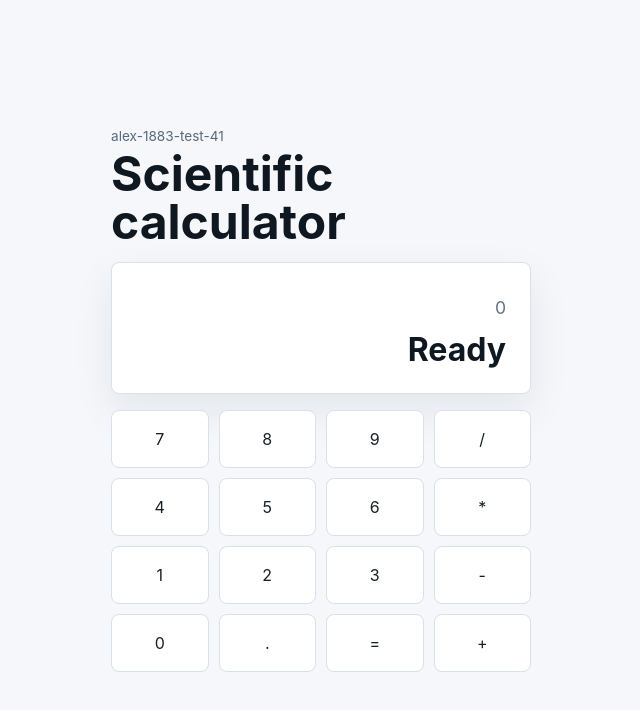
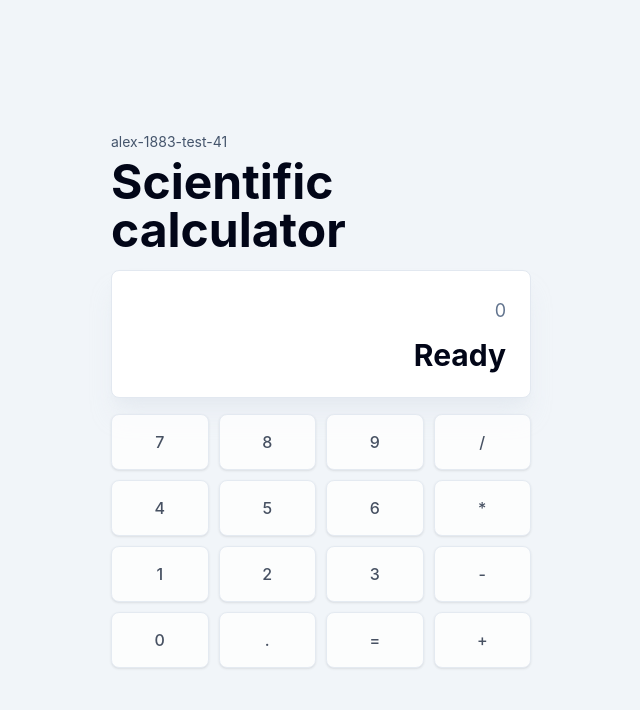
Before and after one commit to mtplayground/alex-1883-test-41, a React (Vite) app: page / in a window 1280 px wide. Shown: the top 710 px of the page, without its empty margins (319-959 px from the left). Built offline with nearby package versions, Linux system fonts and the light colour scheme.

Commit message:
feat: Configure Tailwind CSS and base styles

```diff
--- a/package.json
+++ b/package.json
@@ -13,9 +13,11 @@
     "react-dom": "^19.1.0"
   },
   "devDependencies": {
-    "@vitejs/plugin-react": "^5.0.0",
+    "@tailwindcss/vite": "^4.3.0",
     "@types/react": "^19.1.8",
     "@types/react-dom": "^19.1.6",
+    "@vitejs/plugin-react": "^5.0.0",
+    "tailwindcss": "^4.3.0",
     "typescript": "^5.8.3",
     "vite": "^7.0.0"
   }
--- a/src/App.tsx
+++ b/src/App.tsx
@@ -2,21 +2,34 @@ const previewKeys = ['7', '8', '9', '/', '4', '5', '6', '*', '1', '2', '3', '-',
 
 export default function App() {
   return (
-    <main className="app-shell" aria-labelledby="app-title">
-      <section className="calculator-shell" aria-label="Calculator application shell">
-        <header className="calculator-header">
-          <p className="eyebrow">alex-1883-test-41</p>
-          <h1 id="app-title">Scientific calculator</h1>
+    <main
+      className="flex min-h-screen items-center justify-center bg-slate-100 px-4 py-8 text-slate-950 sm:px-6"
+      aria-labelledby="app-title"
+    >
+      <section className="grid w-full max-w-[420px] gap-4" aria-label="Calculator application shell">
+        <header className="grid gap-1.5">
+          <p className="text-sm text-slate-600">alex-1883-test-41</p>
+          <h1 id="app-title" className="text-4xl font-bold tracking-normal text-slate-950 sm:text-5xl">
+            Scientific calculator
+          </h1>
         </header>
 
-        <section className="display-panel" aria-label="Calculator display">
-          <p className="expression">0</p>
-          <p className="result">Ready</p>
+        <section
+          className="grid min-h-32 content-end gap-3 rounded-lg border border-slate-200 bg-white p-6 text-right shadow-xl shadow-slate-200/70"
+          aria-label="Calculator display"
+        >
+          <p className="text-lg text-slate-500">0</p>
+          <p className="text-3xl font-bold text-slate-950">Ready</p>
         </section>
 
-        <section className="keypad-preview" aria-label="Calculator keypad preview">
+        <section className="grid grid-cols-4 gap-2.5" aria-label="Calculator keypad preview">
           {previewKeys.map((key) => (
-            <button className="key" type="button" disabled key={key}>
+            <button
+              className="min-h-14 rounded-lg border border-slate-200 bg-white font-medium text-slate-800 shadow-sm disabled:cursor-not-allowed disabled:opacity-80"
+              type="button"
+              disabled
+              key={key}
+            >
               {key}
             </button>
           ))}
--- a/src/styles.css
+++ b/src/styles.css
@@ -1,16 +1,15 @@
+@import "tailwindcss";
+
+@layer base {
   :root {
     color: #172026;
-  background: #f5f7fb;
+    background: #f1f5f9;
     font-family:
       Inter, ui-sans-serif, system-ui, -apple-system, BlinkMacSystemFont, "Segoe UI", sans-serif;
     font-synthesis: none;
     text-rendering: optimizeLegibility;
     -webkit-font-smoothing: antialiased;
     -moz-osx-font-smoothing: grayscale;
-}
-
-* {
-  box-sizing: border-box;
   }
 
   body {
@@ -25,77 +24,4 @@ textarea,
   select {
     font: inherit;
   }
-
-.app-shell {
-  min-height: 100vh;
-  display: grid;
-  place-items: center;
-  padding: 24px;
 }
-
-.calculator-shell {
-  width: min(100%, 420px);
-  display: grid;
-  gap: 16px;
-}
-
-.calculator-header {
-  display: grid;
-  gap: 6px;
-}
-
-.eyebrow {
-  margin: 0;
-  color: #586a7a;
-  font-size: 0.85rem;
-}
-
-h1 {
-  margin: 0;
-  color: #0f1720;
-  font-size: clamp(2rem, 8vw, 3rem);
-  line-height: 1;
-}
-
-.display-panel {
-  min-height: 132px;
-  display: grid;
-  align-content: end;
-  gap: 12px;
-  padding: 24px;
-  border: 1px solid #d8e0ea;
-  border-radius: 8px;
-  background: #ffffff;
-  box-shadow: 0 16px 40px rgb(15 23 32 / 8%);
-}
-
-.expression,
-.result {
-  margin: 0;
-  text-align: right;
-}
-
-.expression {
-  color: #627386;
-  font-size: 1.1rem;
-}
-
-.result {
-  color: #0f1720;
-  font-size: 2rem;
-  font-weight: 700;
-}
-
-.keypad-preview {
-  display: grid;
-  grid-template-columns: repeat(4, minmax(0, 1fr));
-  gap: 10px;
-}
-
-.key {
-  min-height: 58px;
-  border: 1px solid #d8e0ea;
-  border-radius: 8px;
-  color: #172026;
-  background: #ffffff;
-}
--- a/vite.config.ts
+++ b/vite.config.ts
@@ -1,8 +1,9 @@
 import { defineConfig } from 'vite';
 import react from '@vitejs/plugin-react';
+import tailwindcss from '@tailwindcss/vite';
 
 export default defineConfig({
-  plugins: [react()],
+  plugins: [react(), tailwindcss()],
   server: {
     host: '0.0.0.0',
     port: 8080,
```
Also changed, not shown: 1 other file (tests, documents, lock files or other folders). Lines whose indentation alone changed are shown as unchanged.
